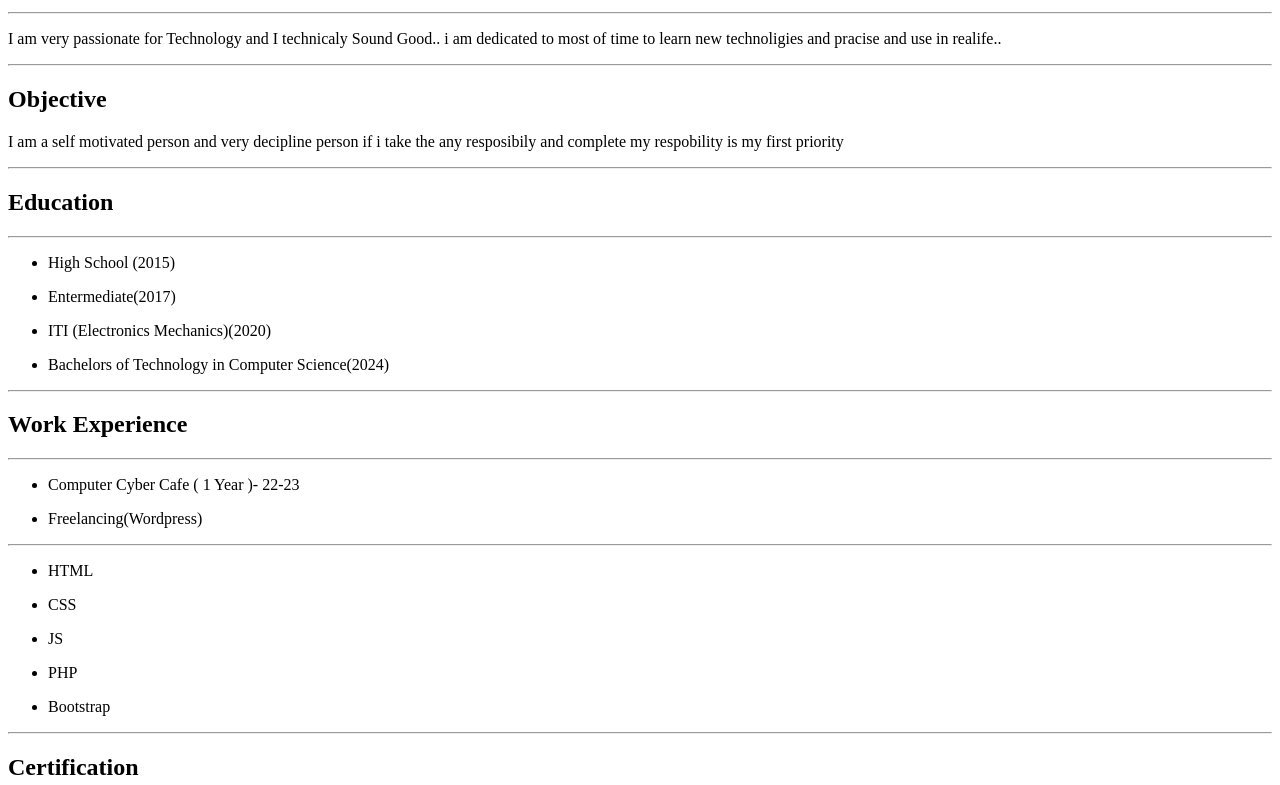
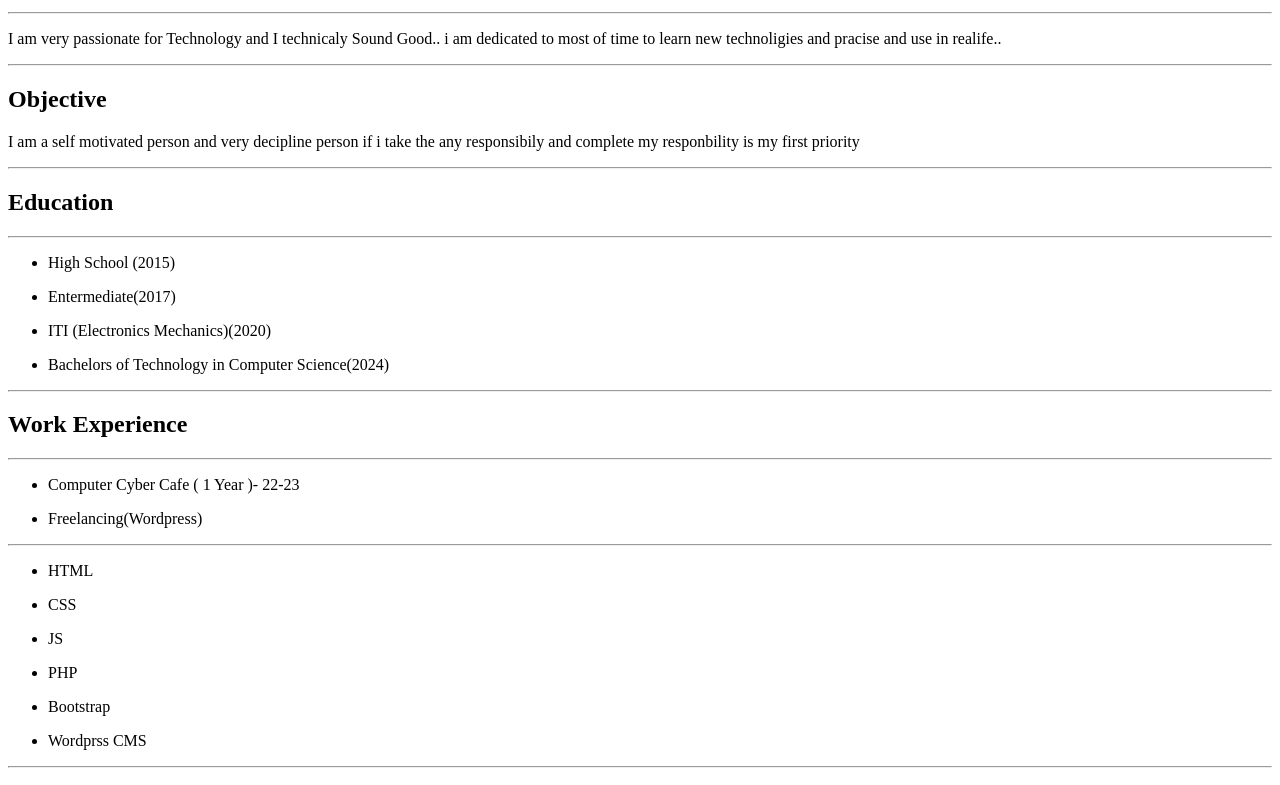
Before and after one commit to ankitaks1098/my-resume, a plain HTML site: page index.html in a window 1280 px wide. Shown: the part 280-1065 px from the top of the page. Drawn offline with Linux system fonts and the light colour scheme.

Commit message:
Add files via upload

```diff
--- a/index.html
+++ b/index.html
@@ -1,6 +1,6 @@
 <!DOCTYPE html>
 <head>
-<title> My Resume</title>
+<title> My Online Resume</title>
 </head>
 <body>
 <img src="Ankit Photo.jpg" height="200">
@@ -8,7 +8,7 @@
 <hr>
 <p> I am very passionate for Technology and I technicaly Sound Good.. i am dedicated to most of time to learn new technoligies and pracise and use in realife.. </p>
 <hr><h2> Objective</h2>
-<p> I am a self motivated person and very decipline person if i take the any resposibily and complete my respobility is my first priority  </p>
+<p> I am a self motivated person and very decipline person if i take the any responsibily and complete my responbility is my first priority  </p>
 <hr><h2> Education</h2> <hr>
 <ul> <li> High School (2015)</li></ul>
 <ul> <li> Entermediate(2017)</li></ul>
@@ -24,7 +24,8 @@
 <ul> <li> CSS</li> </ul>
 <ul> <li> JS</li> </ul>
 <ul> <li> PHP</li> </ul>
-<ul> <li> Bootstrap</li> </ul> <hr>
+<ul> <li> Bootstrap</li> </ul>
+<ul> <li> Wordprss CMS</li> </ul> <hr>
 <h2> Certification</h2> <hr>
 <ul> <li> Google Digital Marketing</li> </ul>
 <ul> <li> Solo Learn HTML </li> </ul>
```
